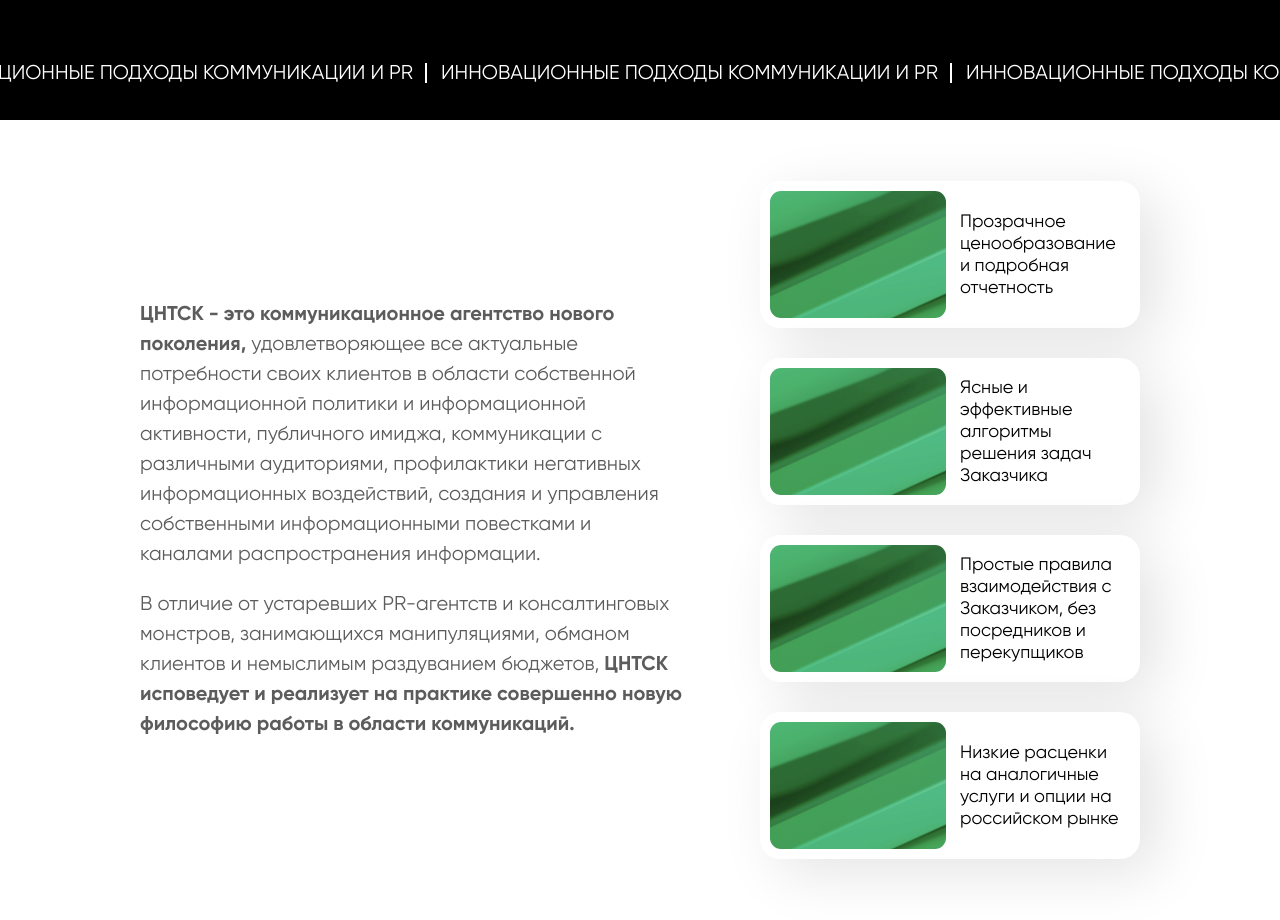
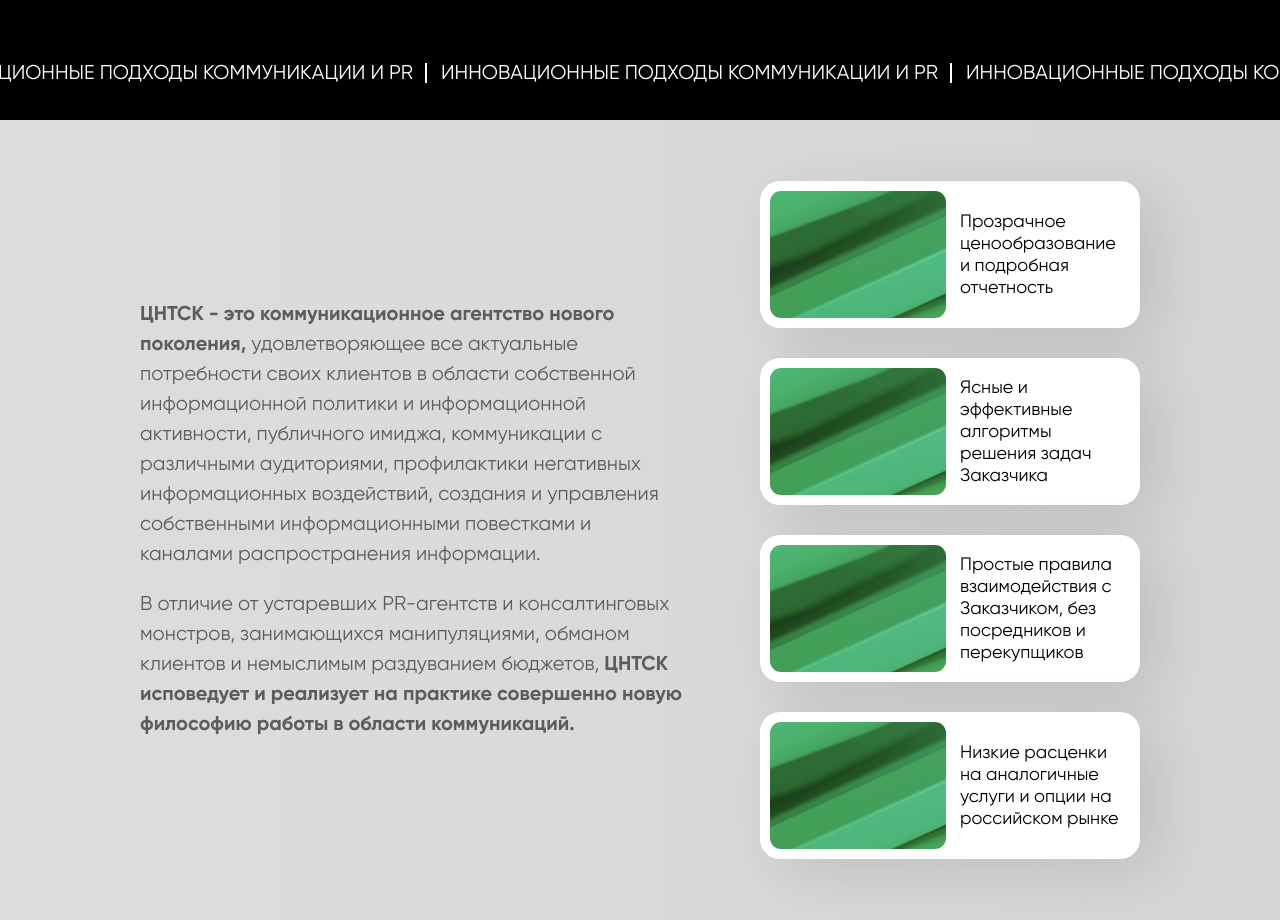
Before and after one commit to ALevterov/cntsk, a Next.js app: page / in a window 1280 px wide. Shown: the part 680-1600 px from the top of the page. Built offline with nearby package versions, Linux system fonts and the light colour scheme.

Commit message:
second commit

```diff
--- a/src/components/sections/SecondSection/SecondSection.module.css
+++ b/src/components/sections/SecondSection/SecondSection.module.css
@@ -1,5 +1,6 @@
 .section {
   height: 100vh;
+  background: linear-gradient(to right, #dddddd, #d6d5d5);
 }
 .container {
   height: 100%;
```
